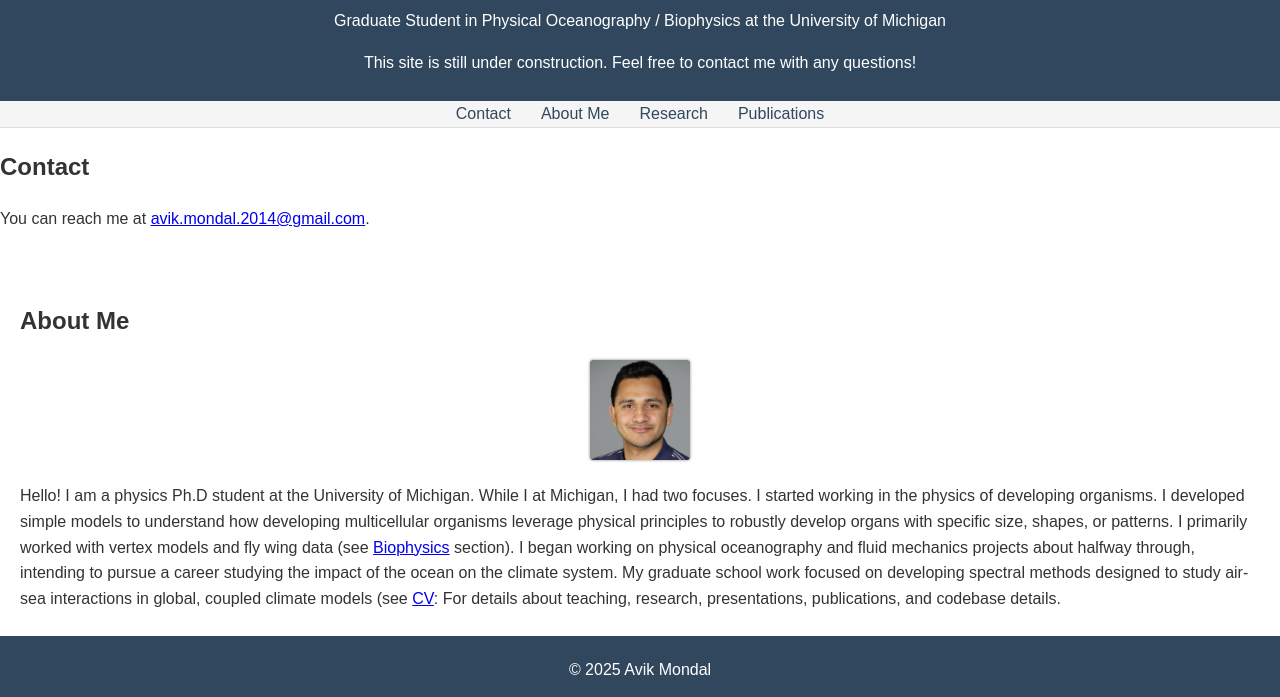
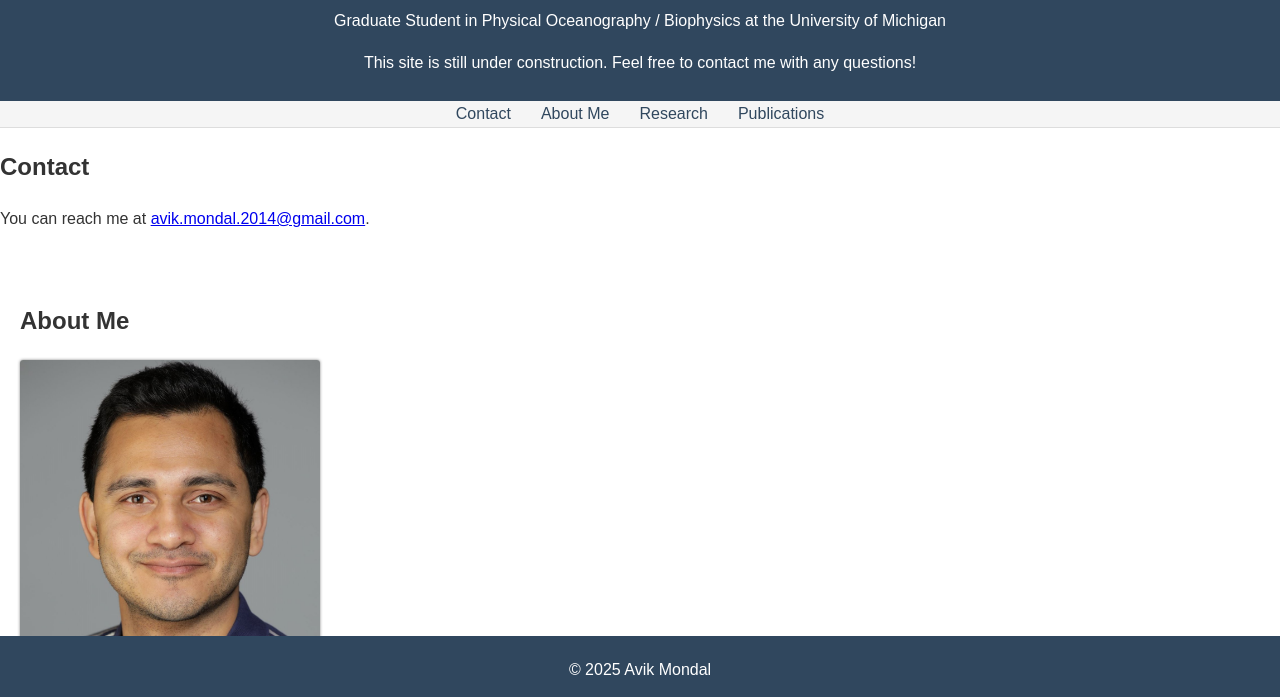
Before and after one commit to avik2007/mondal-personal-site, a plain HTML site: page index.html in a window 1280 px wide. Shown: the part 96-793 px from the top of the page. Drawn offline with Linux system fonts and the light colour scheme; a script that the page names is missing.

Commit message:
Update style.css

```diff
--- a/style.css
+++ b/style.css
@@ -44,13 +44,13 @@ section {
 }
 
 .photo-container {
-    text-align: center;
+    text-align: left;
     margin-bottom: 5px;
 }
 
 .personal-photo {
-    width: 100px;  /* Set a fixed width */
-    height: 100px; /* Set the same value for height to make it square */
+    width: 300px;  /* Set a fixed width */
+    height: 300px; /* Set the same value for height to make it square */
     border-radius: 3px; /* Adjust the value to decrease/increase rounded corners */
     box-shadow: 0 0 3px rgba(0,0,0,0.5);
     object-fit: cover; /* Ensure the image covers the frame while maintaining aspect ratio */
```
